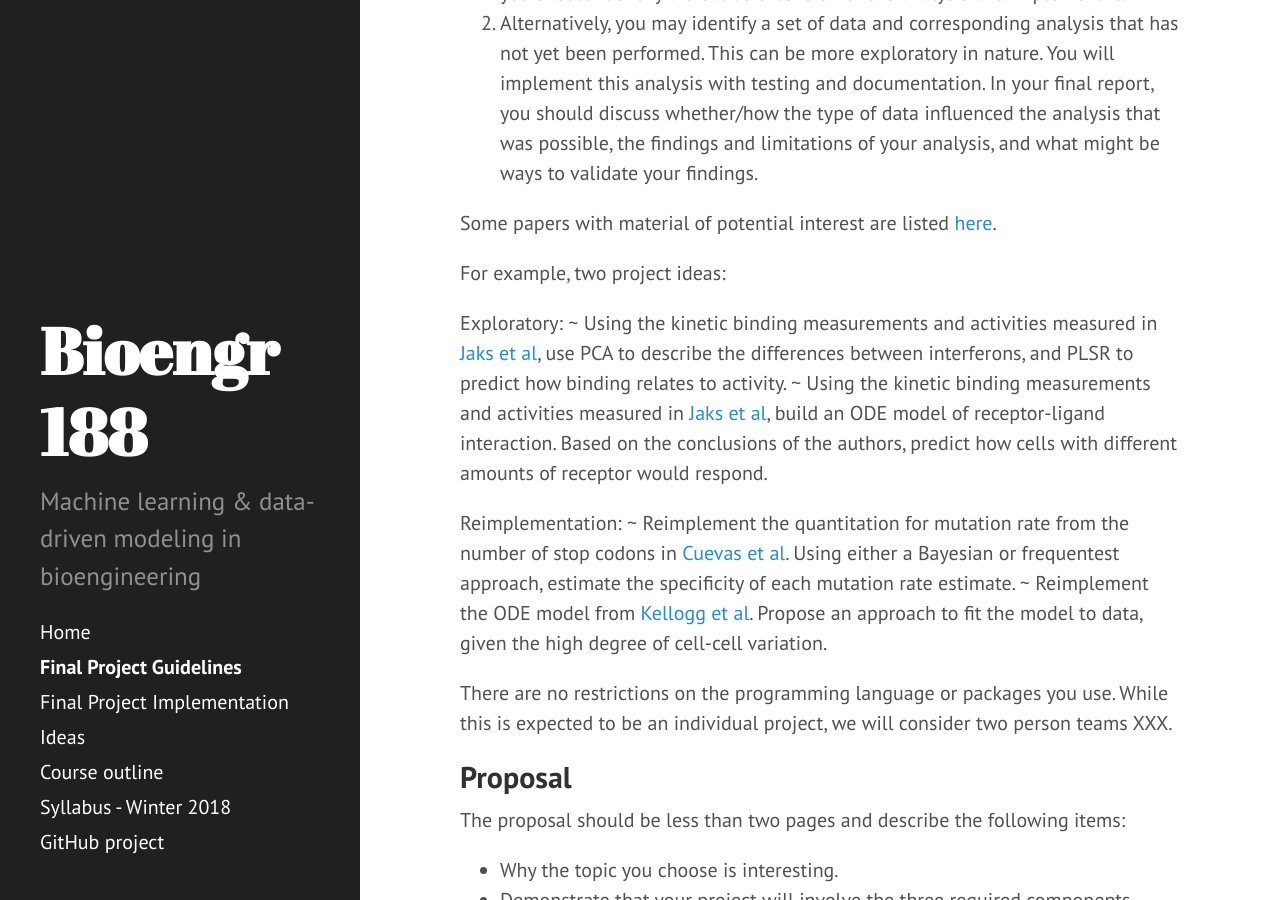
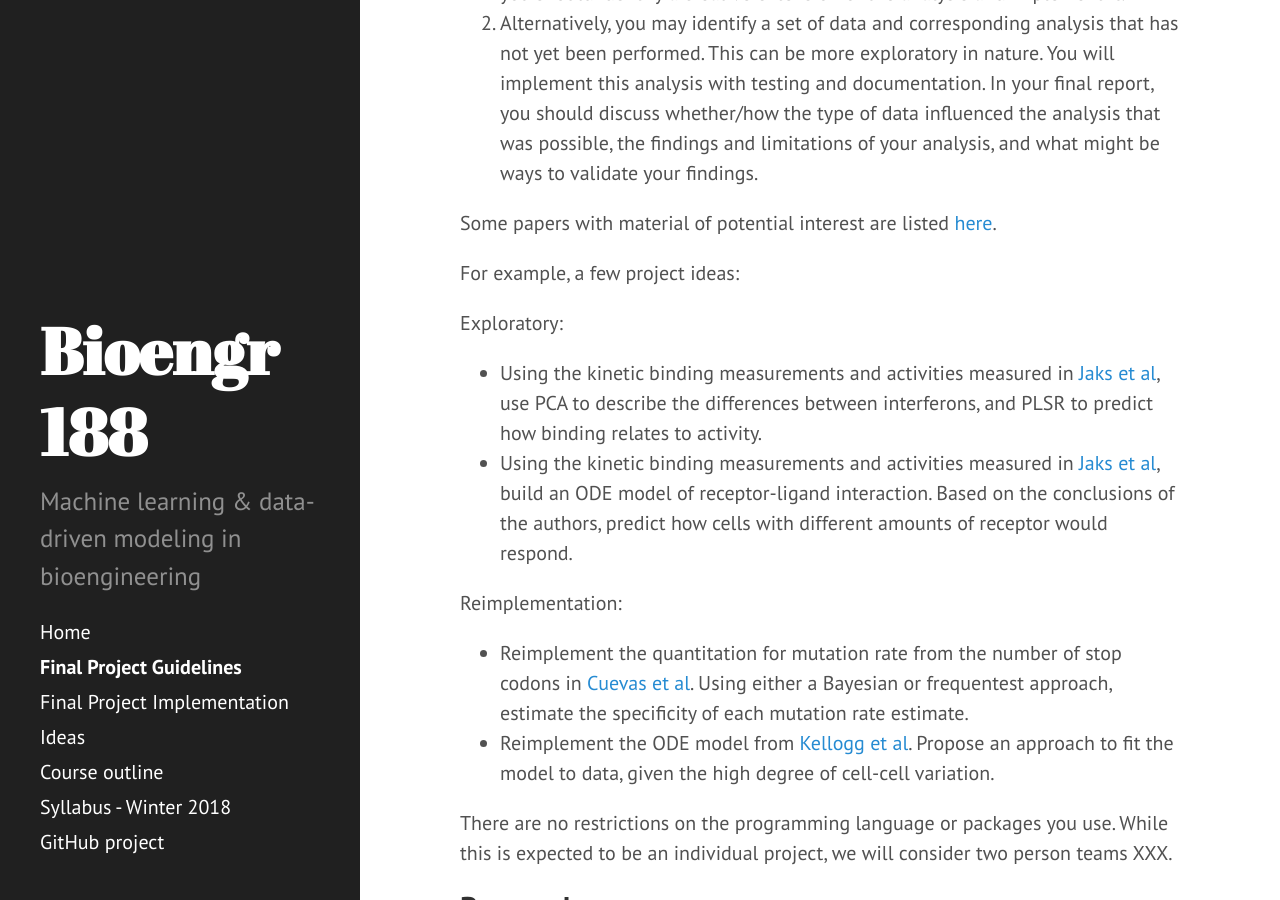
Before and after one commit to adprl14/bioe-ml-winter2018, a Jekyll site: the page built from final-project.md, in a window 1280 px wide and 900 px high, scrolled down 420 px. Built offline with Jekyll 4.4.1, drawn with Linux system fonts in a browser that asks for light colours.

Commit message:
Change to bullets.

```diff
--- a/final-project.md
+++ b/final-project.md
@@ -12,15 +12,15 @@ In this project, you have two options for the general route you can take:
 
 Some papers with material of potential interest are listed [here](impl-opts.html).
 
-For example, two project ideas:
+For example, a few project ideas:
 
 Exploratory:
-~ Using the kinetic binding measurements and activities measured in [Jaks et al](http://doi.org/10.1016/j.jmb.2006.11.053), use PCA to describe the differences between interferons, and PLSR to predict how binding relates to activity.
-~ Using the kinetic binding measurements and activities measured in [Jaks et al](http://doi.org/10.1016/j.jmb.2006.11.053), build an ODE model of receptor-ligand interaction. Based on the conclusions of the authors, predict how cells with different amounts of receptor would respond.
+- Using the kinetic binding measurements and activities measured in [Jaks et al](http://doi.org/10.1016/j.jmb.2006.11.053), use PCA to describe the differences between interferons, and PLSR to predict how binding relates to activity.
+- Using the kinetic binding measurements and activities measured in [Jaks et al](http://doi.org/10.1016/j.jmb.2006.11.053), build an ODE model of receptor-ligand interaction. Based on the conclusions of the authors, predict how cells with different amounts of receptor would respond.
 
 Reimplementation:
-~ Reimplement the quantitation for mutation rate from the number of stop codons in [Cuevas et al](http://journals.plos.org/plosbiology/article?id=10.1371/journal.pbio.1002251#pbio.1002251.s011). Using either a Bayesian or frequentest approach, estimate the specificity of each mutation rate estimate.
-~ Reimplement the ODE model from [Kellogg et al](http://www.sciencedirect.com/science/article/pii/S2211124717303595?via%3Dihub). Propose an approach to fit the model to data, given the high degree of cell-cell variation.
+- Reimplement the quantitation for mutation rate from the number of stop codons in [Cuevas et al](http://journals.plos.org/plosbiology/article?id=10.1371/journal.pbio.1002251#pbio.1002251.s011). Using either a Bayesian or frequentest approach, estimate the specificity of each mutation rate estimate.
+- Reimplement the ODE model from [Kellogg et al](http://www.sciencedirect.com/science/article/pii/S2211124717303595?via%3Dihub). Propose an approach to fit the model to data, given the high degree of cell-cell variation.
 
 There are no restrictions on the programming language or packages you use. While this is expected to be an individual project, we will consider two person teams XXX.
 
```
